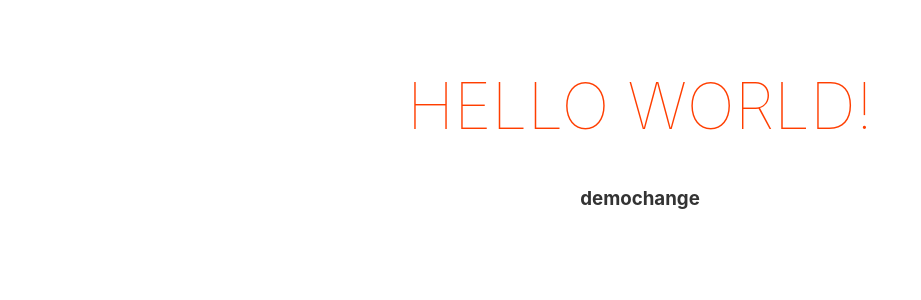
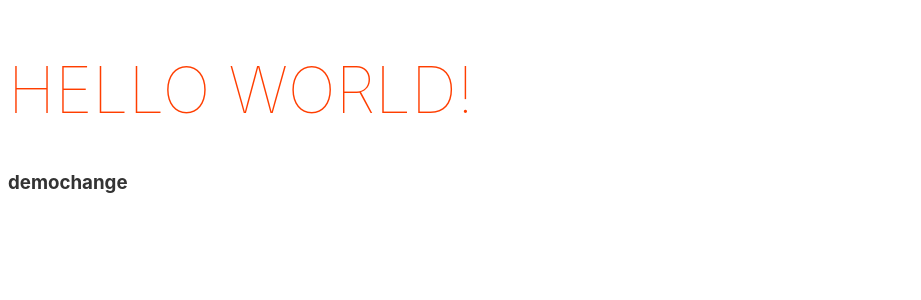
Before and after one commit to Jitendra-itpath/demo_s, a Svelte app: page / in a window 1280 px wide. Shown: the top 300 px of the page, without its empty margins (0-921 px from the left). Built offline with nearby package versions, Linux system fonts and the light colour scheme.

Commit message:
final demo 313 div

```diff
--- a/src/App.svelte
+++ b/src/App.svelte
@@ -2,10 +2,10 @@
 	export let name: string;
 </script>
 
-<main>
+<div>
 	<h1>Hello {name}!</h1>
 	<h3>demochange</h3>
-</main>
+</div>
 
 <style>
 	main {
```
